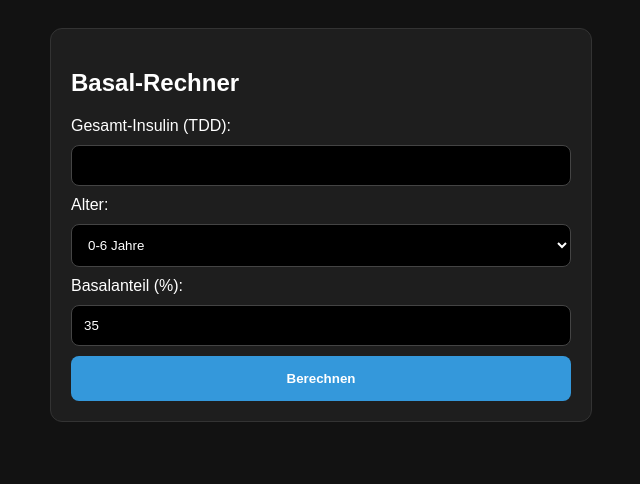
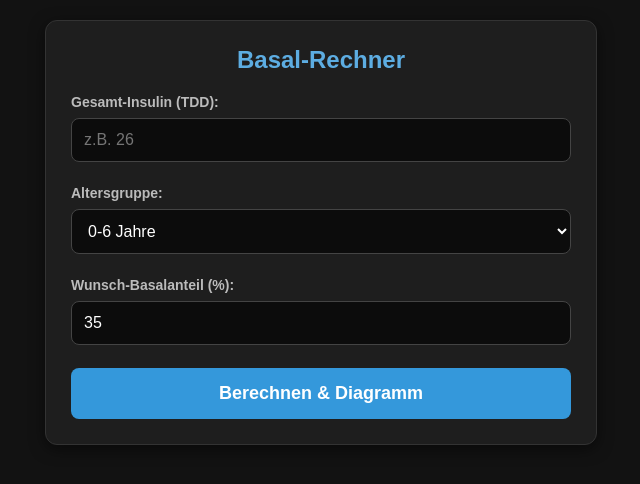
Before and after one commit to patrick2305blume-eng/Basal-Rechner-, a plain HTML site: page index.html in a window 1280 px wide. Shown: the whole page, without its empty margins (319-959 px from the left). Drawn offline with nearby package versions, Linux system fonts and the light colour scheme.

Commit message:
Update index.html

```diff
--- a/index.html
+++ b/index.html
@@ -1,4 +1,4 @@
-<!DOCTYPE html>
+<!D<!DOCTYPE html>
 <html lang="de">
 <head>
     <meta charset="UTF-8">
@@ -6,71 +6,132 @@
     <title>Basalraten-Rechner Pro</title>
     <script src="https://cdn.jsdelivr.net/npm/chart.js"></script>
     <style>
-        body { font-family: sans-serif; background: #121212; color: #fff; display: flex; flex-direction: column; align-items: center; padding: 20px; }
-        .card { background: #1e1e1e; padding: 20px; border-radius: 12px; width: 100%; max-width: 500px; border: 1px solid #333; }
-        input, select { width: 100%; padding: 12px; margin: 10px 0; background: #000; color: #fff; border: 1px solid #444; border-radius: 8px; box-sizing: border-box; }
-        button { width: 100%; background: #3498db; color: white; border: none; padding: 15px; border-radius: 8px; font-weight: bold; cursor: pointer; }
-        .chart-box { width: 100%; max-width: 600px; height: 300px; margin-top: 20px; display: none; }
-        table { width: 100%; border-collapse: collapse; margin-top: 20px; }
-        th, td { padding: 8px; border-bottom: 1px solid #333; text-align: left; }
+        body { font-family: sans-serif; background: #121212; color: white; padding: 20px; display: flex; flex-direction: column; align-items: center; margin: 0; }
+        .box { background: #1e1e1e; padding: 25px; border-radius: 12px; width: 100%; max-width: 500px; border: 1px solid #333; box-shadow: 0 4px 15px rgba(0,0,0,0.5); }
+        h2 { color: #5dade2; text-align: center; margin-top: 0; }
+        label { display: block; margin-top: 15px; color: #bbb; font-size: 14px; font-weight: bold; }
+        input, select { width: 100%; padding: 12px; margin: 8px 0; background: #0c0c0c; color: white; border: 1px solid #444; border-radius: 8px; font-size: 16px; box-sizing: border-box; }
+        button { width: 100%; background: #3498db; color: white; border: none; padding: 15px; border-radius: 8px; font-size: 18px; font-weight: bold; cursor: pointer; margin-top: 15px; transition: background 0.3s; }
+        button:hover { background: #2980b9; }
+        #chartBox { width: 100%; max-width: 600px; height: 350px; margin-top: 25px; display: none; background: #1e1e1e; padding: 15px; border-radius: 12px; border: 1px solid #333; }
+        #res { width: 100%; max-width: 500px; margin-top: 25px; display: none; }
+        table { width: 100%; border-collapse: collapse; background: #1e1e1e; border-radius: 8px; overflow: hidden; }
+        th, td { border-bottom: 1px solid #333; padding: 12px; text-align: left; }
+        th { background: #252525; color: #5dade2; }
+        tr:hover { background: #2a2a2a; }
+        .disclaimer { font-size: 11px; color: #666; margin-top: 20px; text-align: center; line-height: 1.4; }
     </style>
 </head>
 <body>
-    <div class="card">
+
+    <div class="box">
         <h2>Basal-Rechner</h2>
+
         <label>Gesamt-Insulin (TDD):</label>
-        <input type="number" id="tdd" step="0.1">
-        <label>Alter:</label>
-        <select id="ageGroup">
+        <input type="number" id="tdd" step="0.1" placeholder="z.B. 26">
+
+        <label>Altersgruppe:</label>
+        <select id="age">
             <option value="0-6">0-6 Jahre</option>
             <option value="6-12">6-12 Jahre</option>
             <option value="12-18+">12-18+ Jahre</option>
         </select>
-        <label>Basalanteil (%):</label>
-        <input type="number" id="basalPercent" value="35" min="30" max="40">
-        <button onclick="calc()">Berechnen</button>
+
+        <label>Wunsch-Basalanteil (%):</label>
+        <input type="number" id="perc" value="35" min="30" max="40">
+
+        <button onclick="rechnen()">Berechnen & Diagramm</button>
     </div>
 
-    <div id="chartBox" class="chart-box"><canvas id="myChart"></canvas></div>
-    <div id="resultTable" style="display:none; width:100%; max-width:500px;">
-        <table id="tbl"><thead><tr><th>Uhrzeit</th><th>IE/h</th></tr></thead><tbody></tbody></table>
+    <div id="chartBox"><canvas id="myChart"></canvas></div>
+
+    <div id="res">
+        <table>
+            <thead>
+                <tr>
+                    <th>Uhrzeit</th>
+                    <th>Rate (IE/h)</th>
+                </tr>
+            </thead>
+            <tbody id="tabBody"></tbody>
+        </table>
+        <div class="disclaimer">
+            HINWEIS: Dies ist eine Orientierungshilfe basierend auf TDD-Faktoren.
+            Änderungen an der Therapie bitte nur nach Rücksprache mit dem Arzt.
+        </div>
     </div>
 
 <script>
     let chart;
-    const data = {
+    // Deine handschriftlichen Prozentwerte pro Stunde
+    const kurven = {
         "0-6": [4, 3.6, 3.4, 3.7, 3.8, 3.9, 4.2, 4, 3.7, 3.5, 3.1, 2.8, 2.9, 3.2, 3.6, 4, 4.5, 5, 5.1, 5.5, 5.8, 6.1, 5.5, 5.1],
         "6-12": [4.2, 4.3, 4.4, 4.7, 4.9, 5, 5, 4.5, 3.9, 3.3, 3.1, 2.9, 2.9, 3, 3.3, 3.9, 4.5, 4.8, 4.7, 4.7, 4.7, 4.5, 4.5, 4.3],
         "12-18+": [3.4, 3.8, 4.3, 5, 5.6, 6.1, 5.9, 5.1, 4.3, 3.8, 3.5, 3.4, 3.3, 3.4, 3.7, 4, 4.6, 4.6, 4.5, 4, 3.7, 3.4, 3.3, 3.3]
     };
 
-    function calc() {
-        const tdd = document.getElementById('tdd').value;
-        const perc = document.getElementById('basalPercent').value;
-        const age = document.getElementById('ageGroup').value;
-        if(!tdd) return alert("TDD fehlt!");
+    function rechnen() {
+        const t = parseFloat(document.getElementById('tdd').value);
+        const p = parseFloat(document.getElementById('perc').value);
+        const a = document.getElementById('age').value;
 
-        const totalBasal = tdd * (perc / 100);
-        const rates = data[age].map(p => {
-            let val = (tdd * 0.35) * (p/100) * (perc/35);
-            return Math.round(val * 40) / 40; // Rundung 0.025
+        if(!t || t <= 0) return alert("Bitte eine gültige TDD eingeben.");
+
+        // Berechnung der stündlichen Raten
+        // Wir skalieren die 35%-Referenzwerte auf den Wunschprozentsatz
+        const stundenRaten = kurven[a].map(proz => {
+            let ie = (t * 0.35) * (proz/100) * (p/35);
+            // RUNDUNG auf 0.01 IE
+            return Math.round(ie * 100) / 100;
         });
 
+        // UI Elemente einblenden
         document.getElementById('chartBox').style.display = 'block';
-        document.getElementById('resultTable').style.display = 'block';
+        document.getElementById('res').style.display = 'block';
 
-        const tbody = document.querySelector('#tbl tbody');
-        tbody.innerHTML = rates.map((r, i) => `<tr><td>${i}:00-${i+1}:00</td><td>${r.toFixed(3)}</td></tr>`).join('');
+        // Tabelle befüllen (mit 2 Nachkommastellen)
+        const tb = document.getElementById('tabBody');
+        tb.innerHTML = stundenRaten.map((r, i) => `
+            <tr>
+                <td>${i}:00 - ${i+1}:00</td>
+                <td>${r.toFixed(2).replace('.', ',')}</td>
+            </tr>
+        `).join('');
 
+        // Diagramm erstellen/aktualisieren
         const ctx = document.getElementById('myChart').getContext('2d');
         if(chart) chart.destroy();
+
+        // Daten für Step-Chart aufbereiten (Stunden verdoppeln)
+        const stepData = [];
+        for (let h = 0; h < 24; h++) {
+            stepData.push({ x: h, y: stundenRaten[h] });
+            stepData.push({ x: h + 1, y: stundenRaten[h] });
+        }
+
         chart = new Chart(ctx, {
             type: 'line',
             data: {
-                labels: Array.from({length: 24}, (_, i) => i),
-                datasets: [{ label: 'IE/h', data: rates, stepped: true, borderColor: '#3498db', fill: true, backgroundColor: 'rgba(52,152,219,0.2)' }]
+                datasets: [{
+                    label: 'IE/h',
+                    data: stepData,
+                    borderColor: '#3498db',
+                    backgroundColor: 'rgba(52, 152, 219, 0.2)',
+                    fill: true,
+                    stepped: true,
+                    borderWidth: 2,
+                    pointRadius: 0
+                }]
             },
-            options: { scales: { y: { beginAtZero: true } } }
+            options: {
+                responsive: true,
+                maintainAspectRatio: false,
+                scales: {
+                    x: { type: 'linear', min: 0, max: 24, ticks: { stepSize: 2, color: '#aaa' }, grid: { color: '#333' } },
+                    y: { beginAtZero: true, ticks: { color: '#aaa' }, grid: { color: '#333' }, title: { display: true, text: 'Einheiten / Std.', color: '#aaa' } }
+                },
+                plugins: { legend: { display: false } }
+            }
         });
     }
 </script>
```
